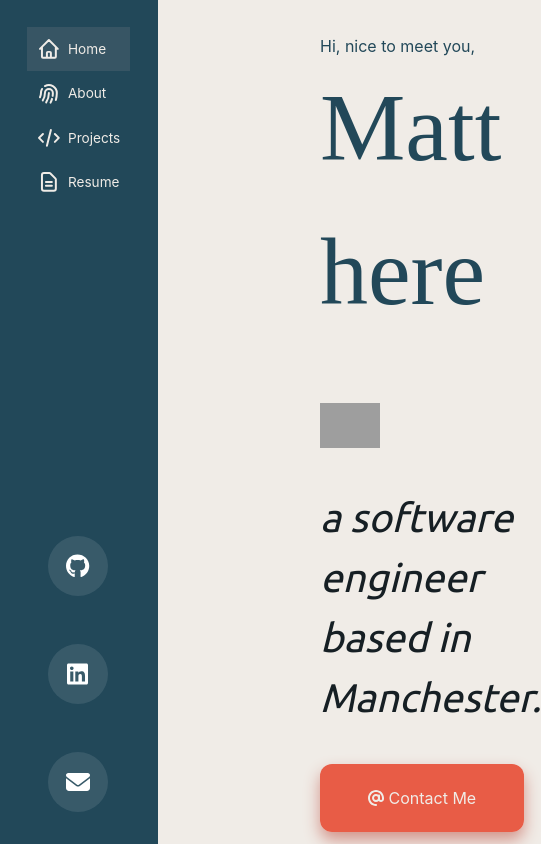
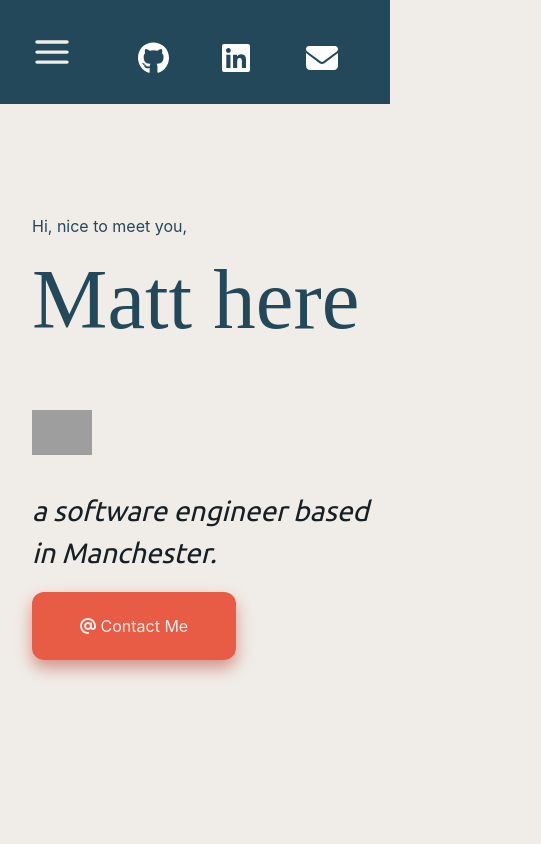
Before and after one commit to mattglwilliams/portfolio, a React (Create React App) app: page / in a window 390 px wide. Shown: the whole page, 541 px wide, since content can reach past the window. Built offline with nearby package versions, Linux system fonts and the light colour scheme; grey boxes are pictures that could not be loaded; a web font is replaced by a local one.

Commit message:
Added header/homepage media queries

```diff
--- a/src/components/Header/header.css
+++ b/src/components/Header/header.css
@@ -2,3 +2,13 @@ header {
   background-color: #224859;
   height: 100%;
 }
+
+@media only screen and (max-width: 768px) {
+  header {
+    padding: 2em 2em;
+    position: relative;
+    display: flex;
+    flex-direction: row;
+    justify-content: space-between;
+  }
+}
--- a/src/components/Nav/nav.css
+++ b/src/components/Nav/nav.css
@@ -19,7 +19,7 @@ header > nav > a {
   font-size: 0.85em;
   color: #f0ece7;
   text-decoration: none;
-  padding: 0.75em;
+  padding: 1em 0.75em 1em 0.75em;
 }
 
 header > nav > a:hover {
@@ -40,3 +40,60 @@ header > nav > a > svg {
   height: 1.75em;
   padding-right: 0.5em;
 }
+
+@media only screen and (max-width: 768px) {
+  header > nav {
+    display: none;
+    flex-direction: column;
+    justify-content: center;
+    align-items: flex-start;
+  }
+
+  header > nav > a {
+    font-size: 1.4em;
+  }
+
+  .mobile-nav {
+    display: flex;
+    z-index: 3;
+  }
+
+  .mobile-nav > nav {
+    display: flex;
+    flex-direction: column;
+    align-items: center;
+    justify-content: center;
+    position: absolute;
+    top: 124px;
+    width: 100%;
+    height: 80vh;
+    background-color: #224859;
+  }
+
+  .mobile-nav > nav > a {
+    text-decoration: none;
+    color: #f0ece7;
+    font-size: larger;
+    padding: 1em 0 1em 0;
+  }
+
+  .mobile-nav > nav > a:hover {
+    color: rgb(69, 209, 76);
+  }
+
+  .burger-icon {
+    font-size: 40px;
+    color: #f0ece7;
+  }
+  .mobile-nav > close-icon {
+    color: #f0ece7;
+  }
+}
+
+@media only screen and (max-width: 420px) {
+  .mobile-nav > nav {
+    width: 101.8vw;
+    margin: -10%;
+    height: 759px;
+  }
+}
--- a/src/components/Social/social.css
+++ b/src/components/Social/social.css
@@ -44,3 +44,25 @@
 .envelope-icon {
   color: #f0ece7;
 }
+
+@media only screen and (max-width: 768px) {
+  .contact-links {
+    flex-direction: row;
+    justify-content: flex-end;
+    align-items: center;
+    position: relative;
+    padding: 0;
+    bottom: auto;
+  }
+
+  .contact-links > a {
+    margin-top: 0;
+    font-size: 2em;
+    padding: 0 1em 0 1em;
+    width: 20px;
+    height: 20px;
+    border-radius: 0;
+    line-height: 0;
+    background-color: #224859;
+  }
+}
--- a/src/pages/Home/home.css
+++ b/src/pages/Home/home.css
@@ -89,3 +89,20 @@
     transform: translate(0);
   }
 }
+
+@media only screen and (max-width: 640px) {
+  .banner {
+    align-items: flex-start;
+    padding-top: 7em;
+    margin-left: 2em;
+    height: 0;
+  }
+
+  .banner-content > h1 {
+    font-size: 5.3em;
+  }
+
+  .banner-content > .job {
+    font-size: 1.75em;
+  }
+}
```
